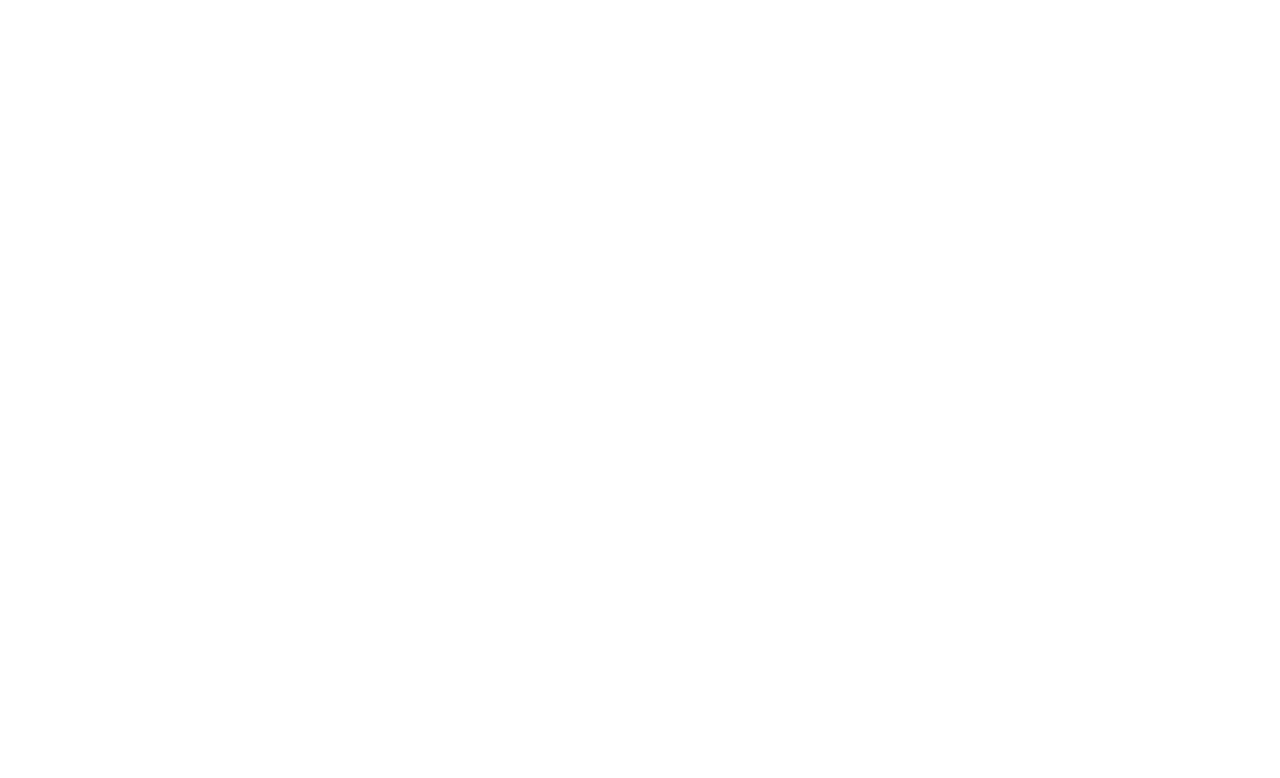
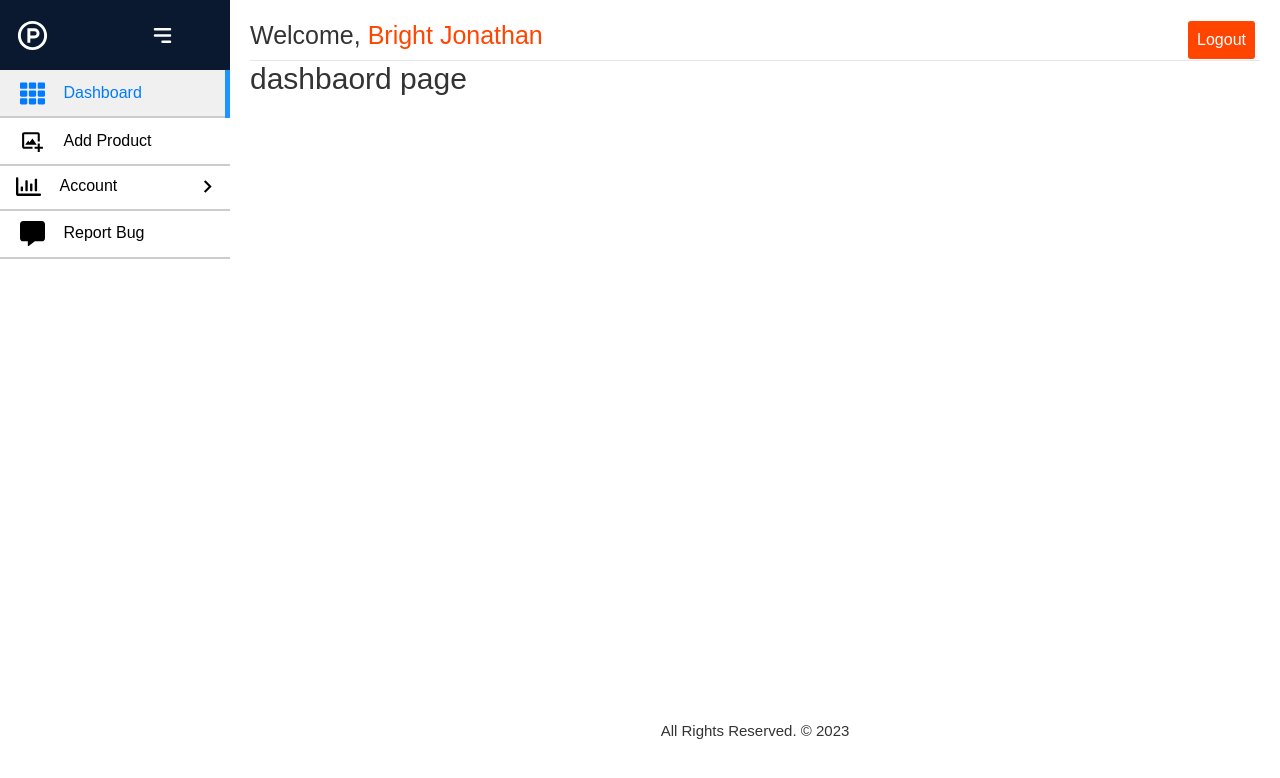
Before and after one commit to brightjonathan/Inventory_stock_app, a React (Vite) app in the folder client/: page /dashboard in a window 1280 px wide. Before the commit this address had no page. Shown: the top 778 px of the page. Built offline with nearby package versions, Linux system fonts and the light colour scheme.

Commit message:
finished on dashboard

```diff
--- a/client/src/App.jsx
+++ b/client/src/App.jsx
@@ -6,6 +6,9 @@
 import Register from './Pages/Auth/Register';
 import Reset from './Pages/Auth/Reset';
 import Login from './Pages/Auth/Login';
+import Dashboard from './Pages/Dashboard/Dashboard';
+import Sidebars from './Component/sidebar/Sidebars';
+import Layout from './Component/Layout/Layout';
 
 
 
@@ -18,6 +21,14 @@
         <Route path="/login" element={<Login/>} />
         <Route path="/register" element={<Register/>} />
         <Route path="/resetpassword/:resetToken" element={<Reset/>} />
+
+        <Route path='/dashboard' element={
+            <Sidebars>
+              <Layout>
+                <Dashboard/>
+              </Layout>
+            </Sidebars>
+        }/>
     </Routes>
     </>
   )
--- /dev/null
+++ b/client/src/Component/Layout/Layout.jsx
@@ -0,0 +1,17 @@
+import React from 'react'
+import Header from '../header/Header';
+import Footer from '../footer/Footer';
+
+const Layout = ({children}) => {
+  return (
+    <>
+      <Header/>
+      <div style={{ minHeight: "80vh" }} className="--pad">
+       {children}
+      </div>
+      <Footer/>
+    </>
+  )
+};
+
+export default Layout;
--- /dev/null
+++ b/client/src/Component/footer/Footer.jsx
@@ -0,0 +1,12 @@
+import React from 'react'
+
+const Footer = () => {
+  const date = new Date().getFullYear();
+  return (
+    <div className="--flex-center --py2">
+    <p>All Rights Reserved. &copy; {date} </p>
+  </div>
+  )
+};
+
+export default Footer;
--- /dev/null
+++ b/client/src/Component/header/Header.jsx
@@ -0,0 +1,18 @@
+import React from 'react';
+
+const Header = () => {
+  return (
+    <div className="--pad header">
+    <div className="--flex-between">
+      <h3>
+        <span className="--fw-thin">Welcome, </span>
+        <span className="--color-danger">Bright Jonathan</span>
+      </h3>
+      <button className="--btn --btn-danger"> Logout </button>
+    </div>
+    <hr />
+  </div>
+  )
+};
+
+export default Header;
--- /dev/null
+++ b/client/src/Component/sidebar/Sidebar.scss
@@ -0,0 +1,145 @@
+.layout {
+    display: flex;
+  }
+  main {
+    width: 100%;
+    // padding: 20px;
+    color: #ccc;
+  }
+  .sidebar {
+    position: fixed;
+    top: 0;
+    left: 0;
+    width: 230px;
+    height: 100vh;
+    flex-shrink: 0;
+    background-color: var(--color-white);
+    overflow: auto;
+    color: var(-color-dark);
+    transition: all 0.5s;
+  }
+
+  .top_section {
+    display: flex;
+    align-items: center;
+    padding: 10px 15px;
+    // border-bottom: 2px solid #ccc;
+    transition: all 0.5s;
+    background-color: var(--dark-blue);
+    height: 70px;
+  }
+  .logo {
+    font-size: 30px;
+    color: var(--color-white);
+  }
+  .bars {
+    display: flex;
+    font-size: 25px;
+    margin-left: 70px;
+    cursor: pointer;
+    color: var(--color-white);
+    transition: all 0.3s;
+  }
+
+  .bars:hover {
+    color: var(--color-primary);
+    font-size: 27px;
+  }
+
+  .sidebar-item {
+    padding: 0.75em 1em;
+    display: block;
+    // border-radius: 5px;
+    // border-bottom: 2px solid #ccc;
+    background-color: rgba(255, 255, 255, 0.1);
+    transition: background-color 0.15s;
+  }
+
+  .s-parent {
+    border-bottom: 2px solid #ccc;
+  }
+
+  .sidebar-item:hover {
+    background-color: #eee;
+  }
+
+  .sidebar-title {
+    display: flex;
+    font-size: 1.2em;
+    justify-content: space-between;
+    align-items: center;
+  }
+
+  .sidebar-title span {
+    display: flex;
+    justify-content: flex-start;
+    align-items: flex-start;
+    gap: 12px;
+    transition: all 0.5s;
+    font-size: 1.6rem;
+  }
+
+  .sidebar-title span .icon {
+    display: flex;
+    justify-content: center;
+    align-items: center;
+    width: 1.5em;
+    font-size: 25px;
+  }
+
+  .sidebar-title .arrow-icon {
+    cursor: pointer;
+    transition: all 0.5s;
+  }
+
+  .sidebar-item.open > .sidebar-title .arrow-icon {
+    transform: rotate(90deg);
+  }
+
+  .sidebar-content {
+    padding-top: 0.25em;
+    height: 0;
+    overflow: hidden;
+  }
+  .sidebar-item.open > .sidebar-content {
+    height: auto;
+  }
+
+  .s-child {
+    border: 1px solid #ccc;
+    border-radius: 3px;
+    margin-top: 5px;
+  }
+
+  .s-child:hover {
+    border: 1px solid var(--light-blue);
+  }
+
+  a {
+    color: var(--colo-dark);
+    text-decoration: none;
+    transition: all 0.2s;
+  }
+
+  .active {
+    color: var(--color-primary);
+    display: block;
+    position: relative;
+    width: 100%;
+    height: auto;
+    background-color: #eee;
+  }
+
+  .active::after {
+    content: "";
+    position: absolute;
+    width: 5px;
+    height: 100%;
+    right: 0;
+    top: 0;
+    background-color: var(--light-blue);
+  }
+
+  .sublink .sidebar-item .sidebar-title {
+    padding-left: 40px;
+  }
--- /dev/null
+++ b/client/src/Component/sidebar/SidebarItem.jsx
@@ -0,0 +1,68 @@
+import { useState } from "react";
+import { MdKeyboardArrowRight } from "react-icons/md";
+import { NavLink } from "react-router-dom";
+
+const activeLink = ({ isActive }) => (isActive ? "active" : "link");
+const activeSublink = ({ isActive }) => (isActive ? "active" : "link");
+
+
+const SidebarItem = ({item, isOpen}) => {
+
+    const [expandMenu, setExpandMenu] = useState(false);
+
+
+    if (item.childrens) {
+        return (
+          <div
+            className={
+              expandMenu ? "sidebar-item s-parent open" : "sidebar-item s-parent"
+            }
+          >
+            <div className="sidebar-title">
+              <span>
+                {item.icon && <div className="icon">{item.icon}</div>}
+                {isOpen && <div>{item.title}</div>}
+              </span>
+              <MdKeyboardArrowRight
+                size={25}
+                className="arrow-icon"
+                onClick={() => setExpandMenu(!expandMenu)}
+              />
+            </div>
+            <div className="sidebar-content">
+              {item.childrens.map((child, index) => {
+                return (
+                  <div key={index} className="s-child">
+                    <NavLink to={child.path} className={activeSublink}>
+                      <div className="sidebar-item">
+                        <div className="sidebar-title">
+                          <span>
+                            {child.icon && <div className="icon">{child.icon}</div>}
+                            {isOpen && <div>{child.title}</div>}
+                          </span>
+                        </div>
+                      </div>
+                    </NavLink>
+                  </div>
+                );
+              })}
+            </div>
+          </div>
+        );
+      } else {
+        return (
+          <NavLink to={item.path} className={activeLink}>
+            <div className="sidebar-item s-parent">
+              <div className="sidebar-title">
+                <span>
+                  {item.icon && <div className="icon">{item.icon}</div>}
+                  {isOpen && <div>{item.title}</div>}
+                </span>
+              </div>
+            </div>
+          </NavLink>
+        );
+      }
+};
+
+export default SidebarItem;
--- /dev/null
+++ b/client/src/Component/sidebar/Sidebars.jsx
@@ -0,0 +1,56 @@
+import React, { useState } from 'react';
+import './Sidebar.scss';
+import { HiMenuAlt3 } from "react-icons/hi";
+import { RiProductHuntLine } from "react-icons/ri";
+import menu from '../../data/Sidebar'
+import SidebarItem from './SidebarItem';
+import { useNavigate } from "react-router-dom";
+
+const Sidebars = ({children}) => {
+
+    const [isOpen, setIsOpen] = useState(true);
+    const toggle = () => setIsOpen(!isOpen);
+    const navigate = useNavigate();
+
+    const goHome = () => {
+      navigate("/");
+    };
+
+
+  return (
+    <div className="layout">
+      <div className="sidebar" style={{ width: isOpen ? "230px" : "60px" }} >
+        <div className="top_section">
+          <div className="logo" style={{ display: isOpen ? "block" : "none" }} >
+            <RiProductHuntLine
+              size={35}
+              style={{ cursor: "pointer" }}
+              onClick={goHome}
+            />
+          </div>
+
+          <div
+            className="bars"
+            style={{ marginLeft: isOpen ? "100px" : "0px" }}
+          >
+            <HiMenuAlt3 onClick={toggle} />
+          </div>
+        </div>
+        {menu.map((item, index) => {
+          return <SidebarItem key={index} item={item} isOpen={isOpen} />;
+        })}
+      </div>
+
+      <main
+        style={{
+          paddingLeft: isOpen ? "230px" : "60px",
+          transition: "all .5s",
+        }}
+      >
+        {children}
+      </main>
+    </div>
+  )
+}
+
+export default Sidebars;
--- a/client/src/Pages/Auth/Forgot.jsx
+++ b/client/src/Pages/Auth/Forgot.jsx
@@ -29,9 +29,8 @@
           </button>
           <div className={styles.links}>
             <p>
-              <Link to="/login">- Login</Link>
+              <Link to="/login"> Login </Link>
             </p>
-
           </div>
         </form>
       </div>
--- /dev/null
+++ b/client/src/Pages/Dashboard/Dashboard.jsx
@@ -0,0 +1,11 @@
+import React from 'react';
+
+const Dashboard = () => {
+  return (
+    <div>
+      <h2> dashbaord page </h2>
+    </div>
+  )
+}
+
+export default Dashboard;
--- /dev/null
+++ b/client/src/data/Sidebar.jsx
@@ -0,0 +1,36 @@
+import { FaTh, FaRegChartBar, FaCommentAlt } from "react-icons/fa";
+import { BiImageAdd } from "react-icons/bi";
+
+const menu = [
+  {
+    title: "Dashboard",
+    icon: <FaTh />,
+    path: "/dashboard",
+  },
+  {
+    title: "Add Product",
+    icon: <BiImageAdd />,
+    path: "/add-product",
+  },
+  {
+    title: "Account",
+    icon: <FaRegChartBar />,
+    childrens: [
+      {
+        title: "Profile",
+        path: "/profile",
+      },
+      {
+        title: "Edit Profile",
+        path: "/edit-profile",
+      },
+    ],
+  },
+  {
+    title: "Report Bug",
+    icon: <FaCommentAlt />,
+    path: "/contact-us",
+  },
+];
+
+export default menu;
```
